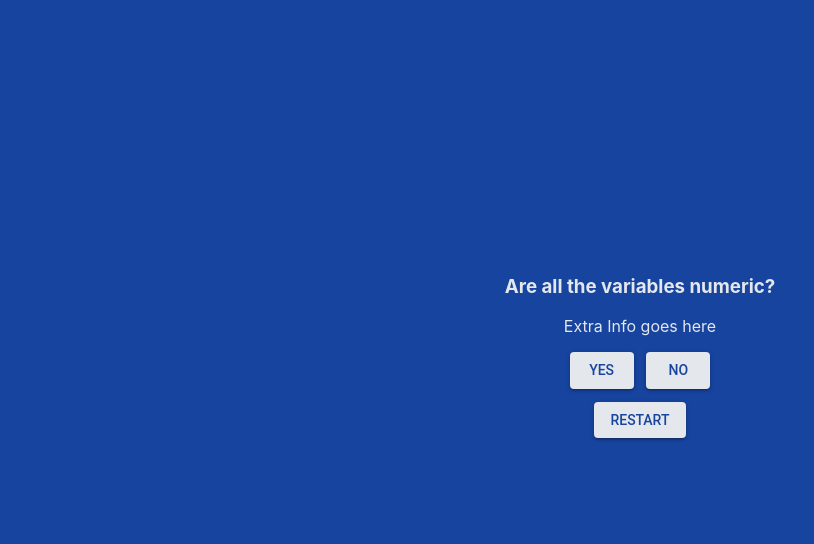
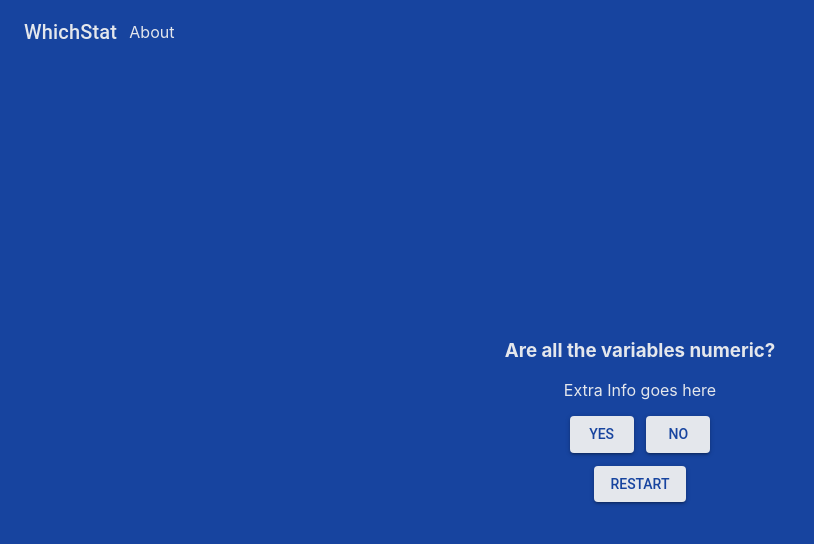
Before and after one commit to mini024/WhichStat, a React (Create React App) app: page /questions in a window 1280 px wide. Shown: the top 544 px of the page, without its empty margins (0-814 px from the left). Built offline with nearby package versions, Linux system fonts and the light colour scheme.

Commit message:
Added about page

```diff
--- a/src/App.css
+++ b/src/App.css
@@ -86,3 +86,7 @@
 #Description {
   color: #3d3e3f;
 }
+
+#Header-Buttons {
+  margin-left:1%;
+}
--- a/src/Main.js
+++ b/src/Main.js
@@ -19,7 +19,11 @@ class Main extends Component {
 
         const QuestionarieComponent = (props) => {
             return (
-                <Questionarie />
+                <div>
+                    <Header />
+                    <Questionarie />
+                </div>
+
             );
         }
 
--- a/src/components/Header/Header.js
+++ b/src/components/Header/Header.js
@@ -4,6 +4,8 @@ import { withStyles } from '@material-ui/core/styles';
 import AppBar from '@material-ui/core/AppBar';
 import Toolbar from '@material-ui/core/Toolbar';
 import Typography from '@material-ui/core/Typography';
+import {Link, withRouter} from 'react-router-dom';
+
 
 const styles = {
   root: {
@@ -17,13 +19,14 @@ class Header extends Component {
 
     return (
       <div className={classes.root} style={{width: "100%"}}>
-      <AppBar position="static" color="primary" className="header-bar">
         <Toolbar>
           <Typography variant="h6" color="inherit">
-            WhichStat
+            <Link to='/' style={{ textDecoration: 'none', color: 'inherit' }}>WhichStat</Link>
           </Typography>
+          <div id="Header-Buttons">
+            <Link to='/' style={{ textDecoration: 'none', color: 'inherit'}}>About</Link>
+          </div>
         </Toolbar>
-      </AppBar>
     </div>
     )
   }
--- a/src/components/Questionarie/Questionarie.js
+++ b/src/components/Questionarie/Questionarie.js
@@ -1,6 +1,7 @@
 import React, { Component } from 'react';
 import Button from '@material-ui/core/Button';
 import {Link, withRouter} from 'react-router-dom';
+import Header from '../Header/Header.js';
 
 export default class Questionarie extends Component {
 
--- a/src/components/TestButton/TestButton.js
+++ b/src/components/TestButton/TestButton.js
@@ -33,7 +33,7 @@ class TestButton extends Component {
             <h1>WhichStat</h1>
             <h3>Start to know which statistical test to use</h3>
             <Link to='/questions'>
-              <Button variant="contained" id="WhiteButton" onClick={this.handleClick}> Start </Button>
+              <Button style={{ textDecoration: 'none', color: 'inherit' }} variant="contained" id="WhiteButton" onClick={this.handleClick}> Start </Button>
             </Link>
         </div>
       </div>
```
Also changed, not shown: src/components/About/index.js (added, +19 -0 lines).
